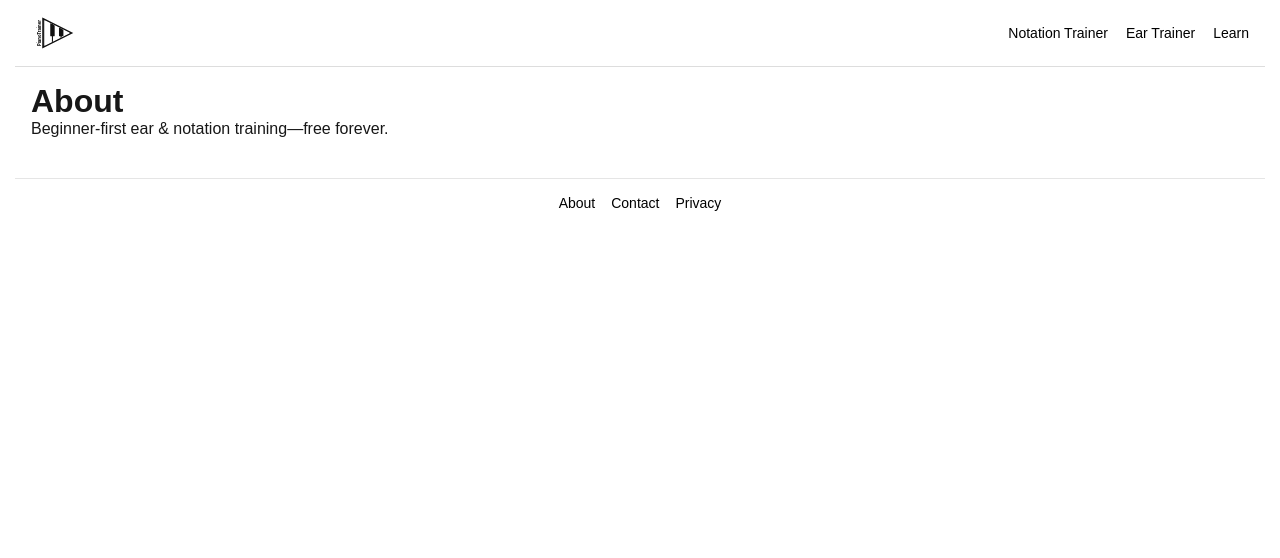
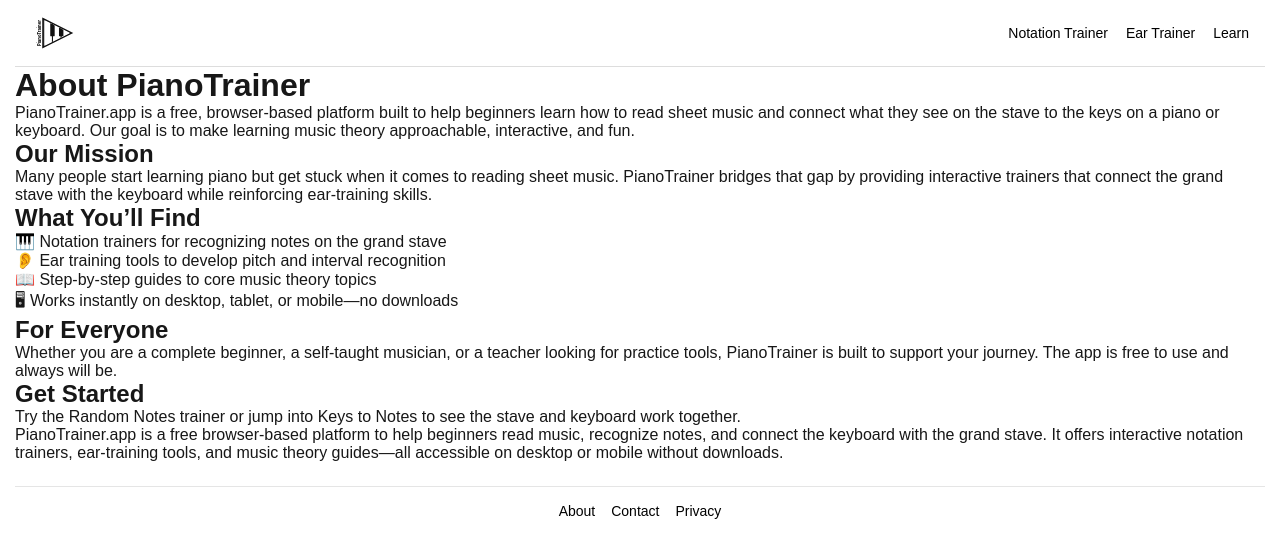
Before and after one commit to andreyeremichev/pianotrainer, a Next.js app: page /about in a window 1280 px wide. Shown: the top 558 px of the page. Built offline with nearby package versions, Linux system fonts and the light colour scheme.

Commit message:
feat: add About page with metadata, SEO blurb, JSON-LD structured data

```diff
--- a/app/(site)/about/page.tsx
+++ b/app/(site)/about/page.tsx
@@ -1,2 +1,101 @@
-export const metadata = { title: "About • PianoTrainer" };
-export default function Page(){ return <main style={{padding:16}}><h1>About</h1><p>Beginner-first ear & notation training—free forever.</p></main>; }
+// app/(site)/about/page.tsx
+export const metadata = {
+  title: "About • PianoTrainer",
+  description:
+    "Learn about PianoTrainer.app — a free interactive platform that helps beginners connect piano keys to the grand stave through fun trainers and ear training.",
+};
+
+export default function AboutPage() {
+  return (
+    <main className="page">
+      <h1>About PianoTrainer</h1>
+      <p>
+        PianoTrainer.app is a free, browser-based platform built to help
+        beginners learn how to read sheet music and connect what they see on the
+        stave to the keys on a piano or keyboard. Our goal is to make learning
+        music theory approachable, interactive, and fun.
+      </p>
+
+      <section aria-label="Mission">
+        <h2>Our Mission</h2>
+        <p>
+          Many people start learning piano but get stuck when it comes to
+          reading sheet music. PianoTrainer bridges that gap by providing
+          interactive trainers that connect the grand stave with the keyboard
+          while reinforcing ear-training skills.
+        </p>
+      </section>
+
+      <section aria-label="Features">
+        <h2>What You’ll Find</h2>
+        <ul>
+          <li>🎹 Notation trainers for recognizing notes on the grand stave</li>
+          <li>👂 Ear training tools to develop pitch and interval recognition</li>
+          <li>📖 Step-by-step guides to core music theory topics</li>
+          <li>🖥 Works instantly on desktop, tablet, or mobile—no downloads</li>
+        </ul>
+      </section>
+
+      <section aria-label="Community">
+        <h2>For Everyone</h2>
+        <p>
+          Whether you are a complete beginner, a self-taught musician, or a
+          teacher looking for practice tools, PianoTrainer is built to support
+          your journey. The app is free to use and always will be.
+        </p>
+      </section>
+
+      <section aria-label="Get started">
+        <h2>Get Started</h2>
+        <p>
+          Try the{" "}
+          <a href="/trainer/notation/random-notes">Random Notes trainer</a> or{" "}
+          jump into{" "}
+          <a href="/trainer/notation/keys-to-notes">Keys to Notes</a> to see the
+          stave and keyboard work together.
+        </p>
+      </section>
+
+      {/* SEO blurb at bottom of About page */}
+      <section aria-label="SEO Summary">
+        <p>
+          PianoTrainer.app is a free browser-based platform to help beginners
+          read music, recognize notes, and connect the keyboard with the grand
+          stave. It offers interactive notation trainers, ear-training tools,
+          and music theory guides—all accessible on desktop or mobile without
+          downloads.
+        </p>
+      </section>
+
+      {/* Structured data for SEO */}
+      <script
+        type="application/ld+json"
+        dangerouslySetInnerHTML={{
+          __html: JSON.stringify(
+            {
+              "@context": "https://schema.org",
+              "@type": "AboutPage",
+              "@id": "https://pianotrainer.app/about",
+              url: "https://pianotrainer.app/about",
+              name: "About PianoTrainer",
+              description:
+                "Learn about PianoTrainer.app — a free interactive platform that helps beginners connect piano keys to the grand stave through fun trainers and ear training.",
+              isPartOf: {
+                "@type": "WebSite",
+                url: "https://pianotrainer.app",
+                name: "PianoTrainer",
+              },
+              publisher: {
+                "@type": "Organization",
+                name: "PianoTrainer",
+                url: "https://pianotrainer.app",
+              },
+            },
+            null,
+            2
+          ),
+        }}
+      />
+    </main>
+  );
+}
```
